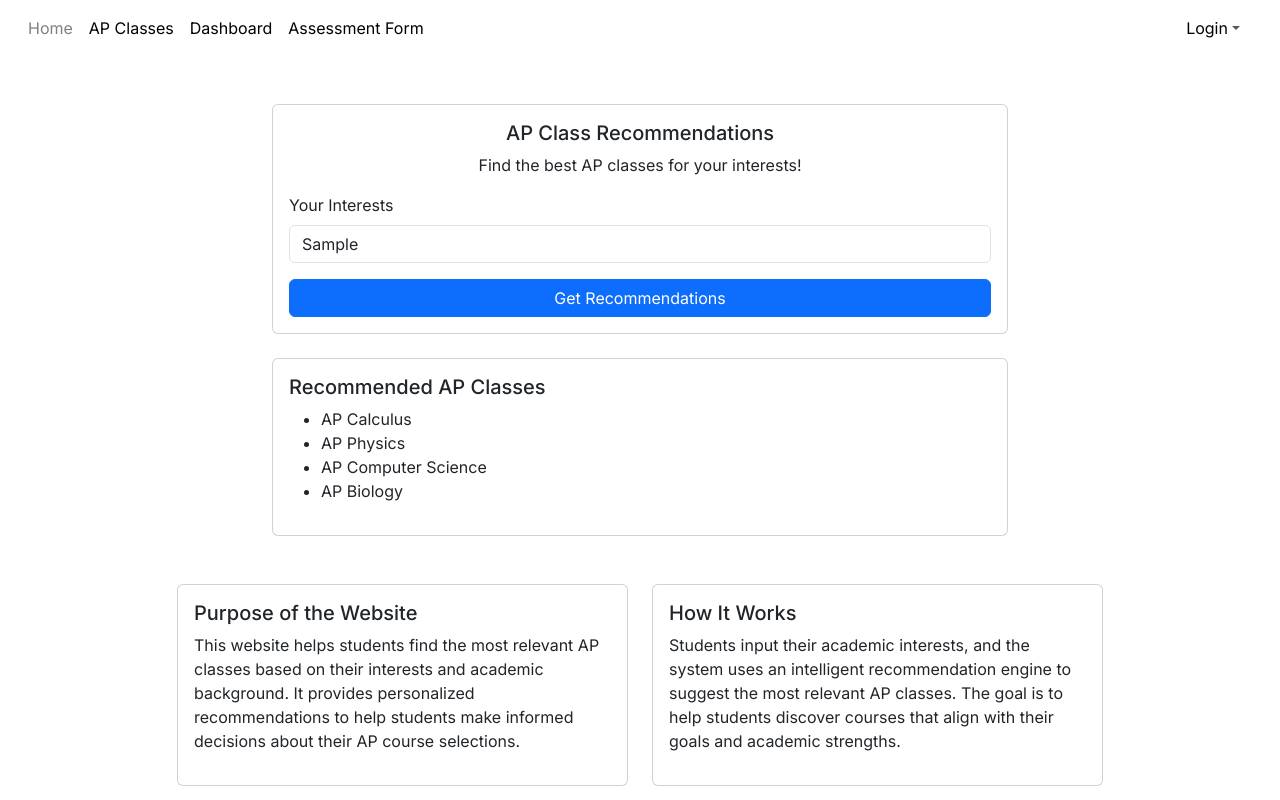
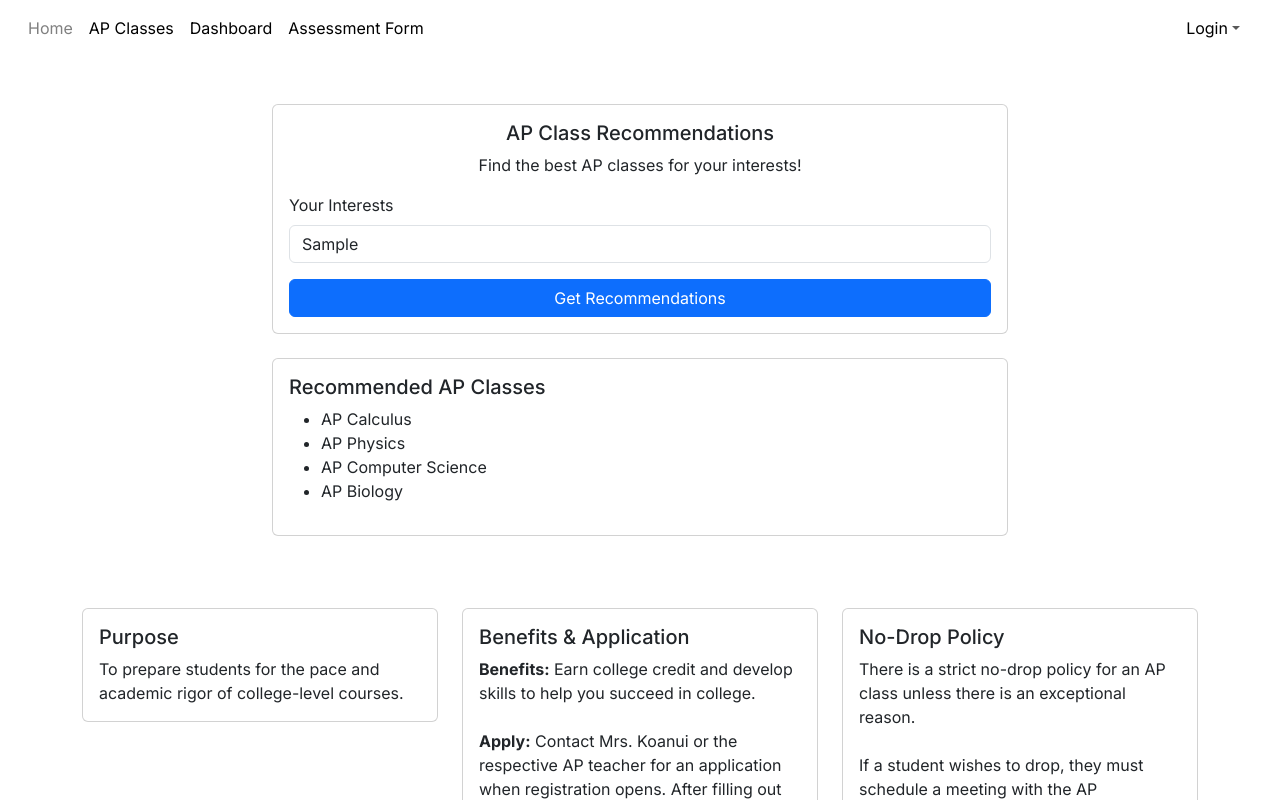
Before and after one commit to farringtonap/apcoursemanager, a Next.js app: page / in a window 1280 px wide. Both pictures are taken after typing "Sample" into the empty fields and a click on the button "Get Recommendations". Shown: the top 800 px of the page. Built offline with nearby package versions, Linux system fonts and the light colour scheme; no server answers.

Commit message:
database configuration and home update
updated home page to include the texts.

configured database

```diff
--- a/src/app/home/page.tsx
+++ b/src/app/home/page.tsx
@@ -1,4 +1,4 @@
-'use client'; // <-- Add this to indicate Client Component
+'use client';
 
 import React, { useState } from 'react';
 import { Container, Row, Col, Button, Form, Card } from 'react-bootstrap';
@@ -9,18 +9,29 @@ const HomePage: React.FC = () => {
 
   const handleSubmit = (e: React.FormEvent) => {
     e.preventDefault();
-    const recommendations = ["AP Calculus", "AP Physics", "AP Computer Science", "AP Biology"];
+    // Dummy recommendation logic – replace with your actual logic.
+    const recommendations = [
+      "AP Calculus",
+      "AP Physics",
+      "AP Computer Science",
+      "AP Biology",
+    ];
     setRecommendedClasses(recommendations);
   };
 
   return (
     <Container className="py-5">
+      {/* Top Section: Form & Recommendations */}
       <Row className="justify-content-center">
         <Col md={8}>
-          <Card>
+          <Card className="mb-4">
             <Card.Body>
-              <Card.Title className="text-center">AP Class Recommendations</Card.Title>
-              <p className="text-center">Find the best AP classes for your interests!</p>
+              <Card.Title className="text-center">
+                AP Class Recommendations
+              </Card.Title>
+              <p className="text-center">
+                Find the best AP classes for your interests!
+              </p>
               <Form onSubmit={handleSubmit}>
                 <Form.Group controlId="formInterests">
                   <Form.Label>Your Interests</Form.Label>
@@ -39,7 +50,7 @@ const HomePage: React.FC = () => {
           </Card>
 
           {recommendedClasses.length > 0 && (
-            <Card className="mt-4">
+            <Card className="mb-4">
               <Card.Body>
                 <Card.Title>Recommended AP Classes</Card.Title>
                 <ul>
@@ -53,26 +64,41 @@ const HomePage: React.FC = () => {
         </Col>
       </Row>
 
-      {/* Informational Boxes */}
+      {/* New Informational Boxes */}
       <Row className="justify-content-center mt-5">
-        <Col md={5} className="mb-4">
+        <Col md={4} className="mb-4">
           <Card>
             <Card.Body>
-              <Card.Title>Purpose of the Website</Card.Title>
-              <p>
-                This website helps students find the most relevant AP classes based on their interests and academic background. It provides personalized recommendations to help students make informed decisions about their AP course selections.
-              </p>
+              <Card.Title>Purpose</Card.Title>
+              <Card.Text>
+                To prepare students for the pace and academic rigor of college-level courses.
+              </Card.Text>
             </Card.Body>
           </Card>
         </Col>
 
-        <Col md={5} className="mb-4">
+        <Col md={4} className="mb-4">
           <Card>
             <Card.Body>
-              <Card.Title>How It Works</Card.Title>
-              <p>
-                Students input their academic interests, and the system uses an intelligent recommendation engine to suggest the most relevant AP classes. The goal is to help students discover courses that align with their goals and academic strengths.
-              </p>
+              <Card.Title>Benefits & Application</Card.Title>
+              <Card.Text>
+                <strong>Benefits:</strong> Earn college credit and develop skills to help you succeed in college.
+                <br/><br/>
+                <strong>Apply:</strong> Contact Mrs. Koanui or the respective AP teacher for an application when registration opens. After filling out your information, be sure to get the signatures from your school counselor and your parent/guardian before submitting to Mrs. Koanui.
+              </Card.Text>
+            </Card.Body>
+          </Card>
+        </Col>
+
+        <Col md={4} className="mb-4">
+          <Card>
+            <Card.Body>
+              <Card.Title>No-Drop Policy</Card.Title>
+              <Card.Text>
+                There is a strict no-drop policy for an AP class unless there is an exceptional reason.
+                <br/><br/>
+                If a student wishes to drop, they must schedule a meeting with the AP Coordinator, the VP, and their parents to discuss the reasons.
+              </Card.Text>
             </Card.Body>
           </Card>
         </Col>
```
Also changed, not shown: 2 other files (tests, documents, lock files or other folders).
